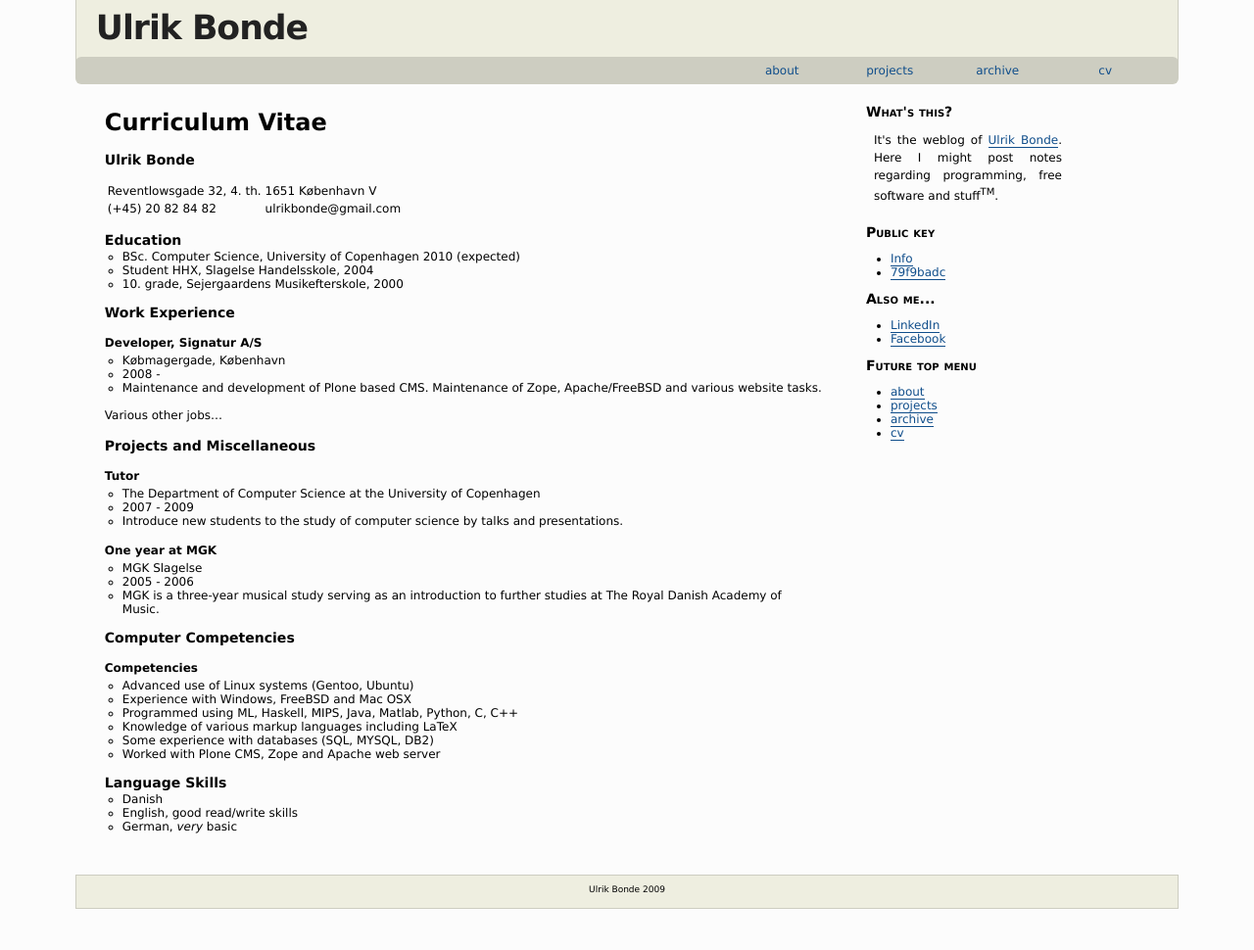
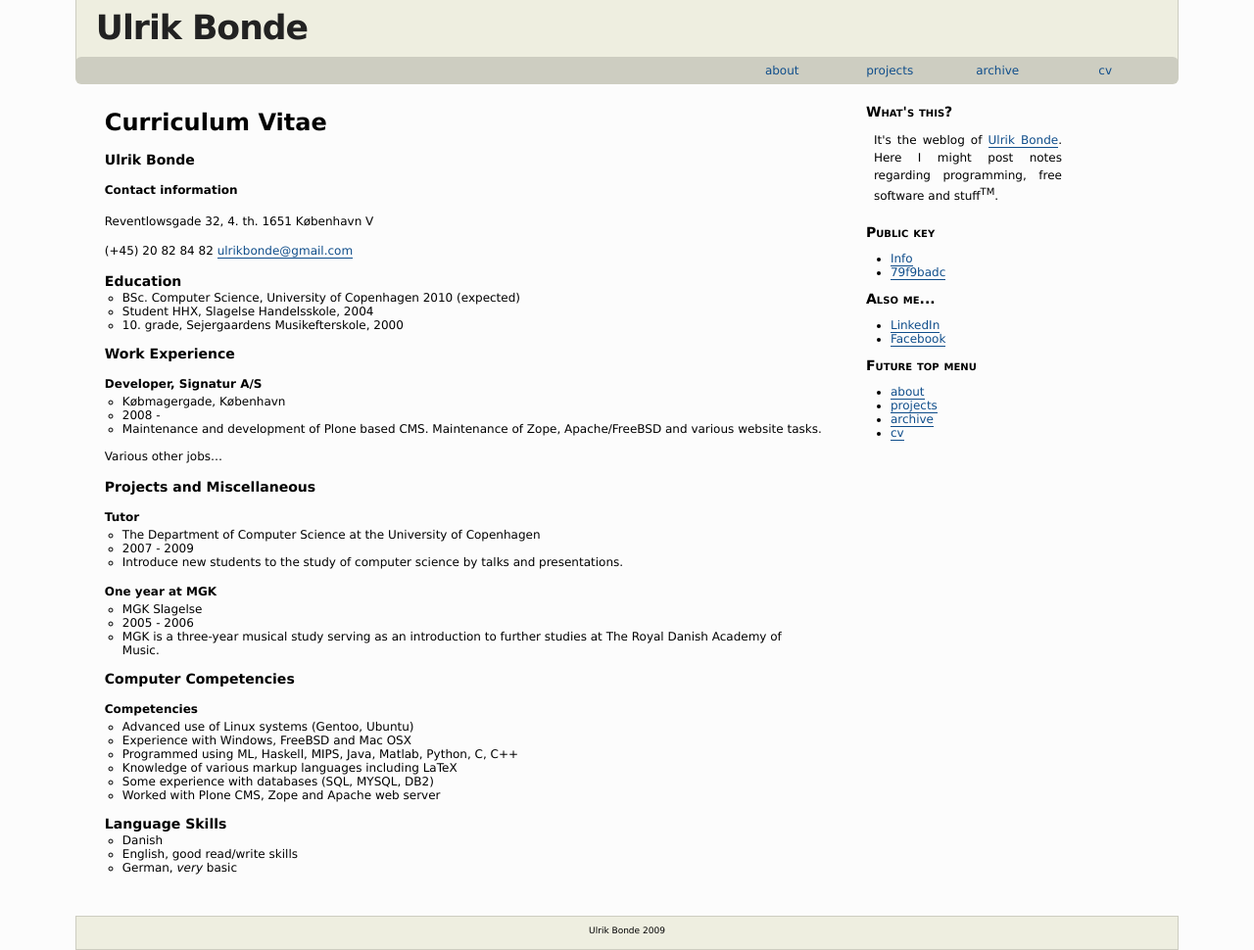
Before and after one commit to bonde/bonde.github.com, a Jekyll site: the page built from cv/index.md, in a window 1280 px wide. Shown: the whole page at 98% size. Built offline with Jekyll 4.4.1, drawn with Linux system fonts in a browser that asks for light colours; Markdown is read by kramdown in place of the engine named in the settings; comment, search, counter and statistics services are not loaded; before the commit the page ends 928 px from its top, so only the background shows below that.

Commit message:
Tables not worth it

```diff
--- a/cv/index.md
+++ b/cv/index.md
@@ -5,24 +5,12 @@ title: Curriculum Vitae
 ---
 
 ### Ulrik Bonde
-<table>
-  <tr>
-    <td>
-      Reventlowsgade 32, 4. th.
-    </td>
-    <td>
-      1651 København V
-    </td>
-  </tr>
-  <tr>
-    <td>
-      (+45) 20 82 84 82
-    </td>
-    <td>
-      ulrikbonde@gmail.com
-    </td>
-  </tr>
-</table>
+#### Contact information
+Reventlowsgade 32, 4. th.
+1651 København V
+
+(+45) 20 82 84 82
+<ulrikbonde@gmail.com>
 
 ### Education
  * BSc. Computer Science, University of Copenhagen 2010  (expected)
```
